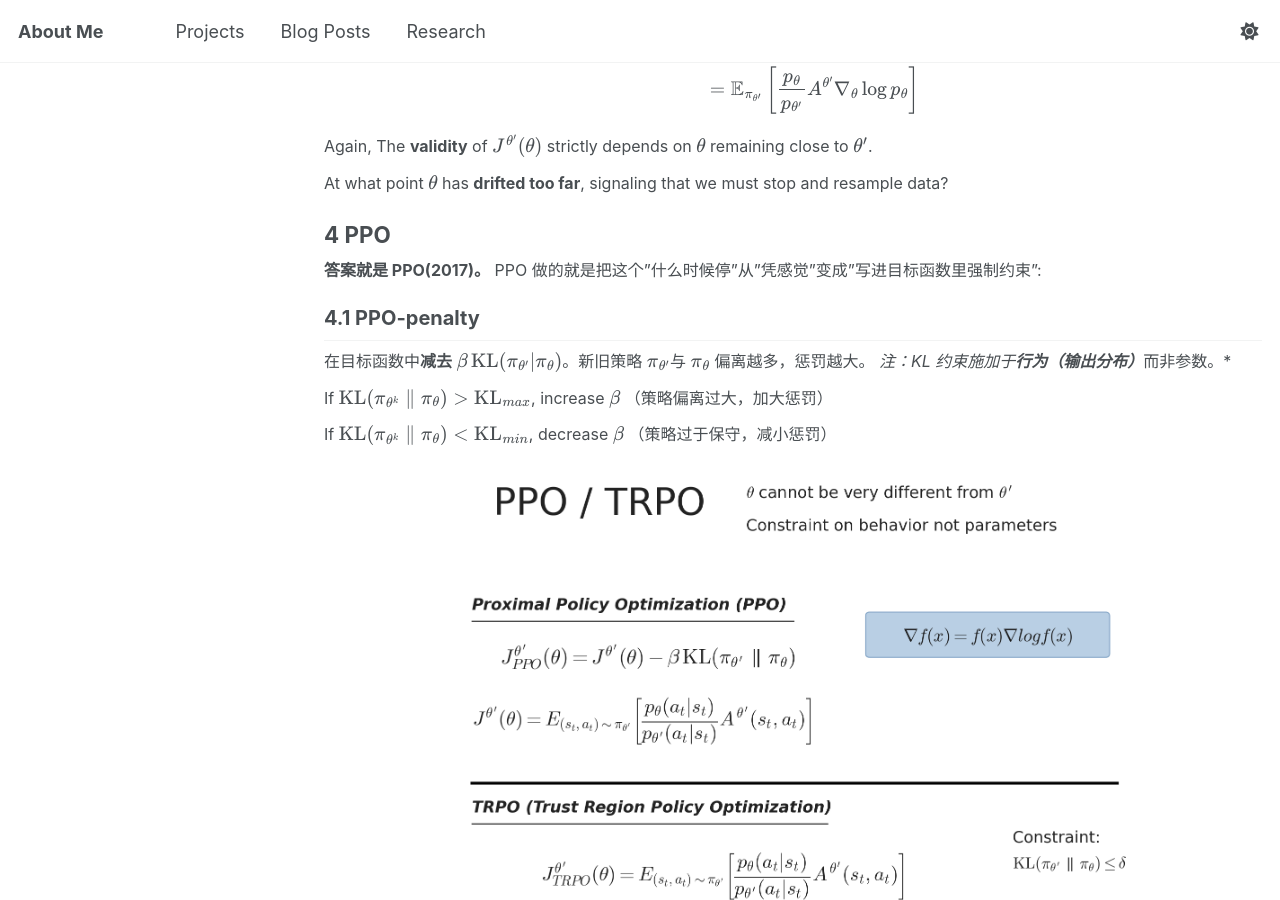
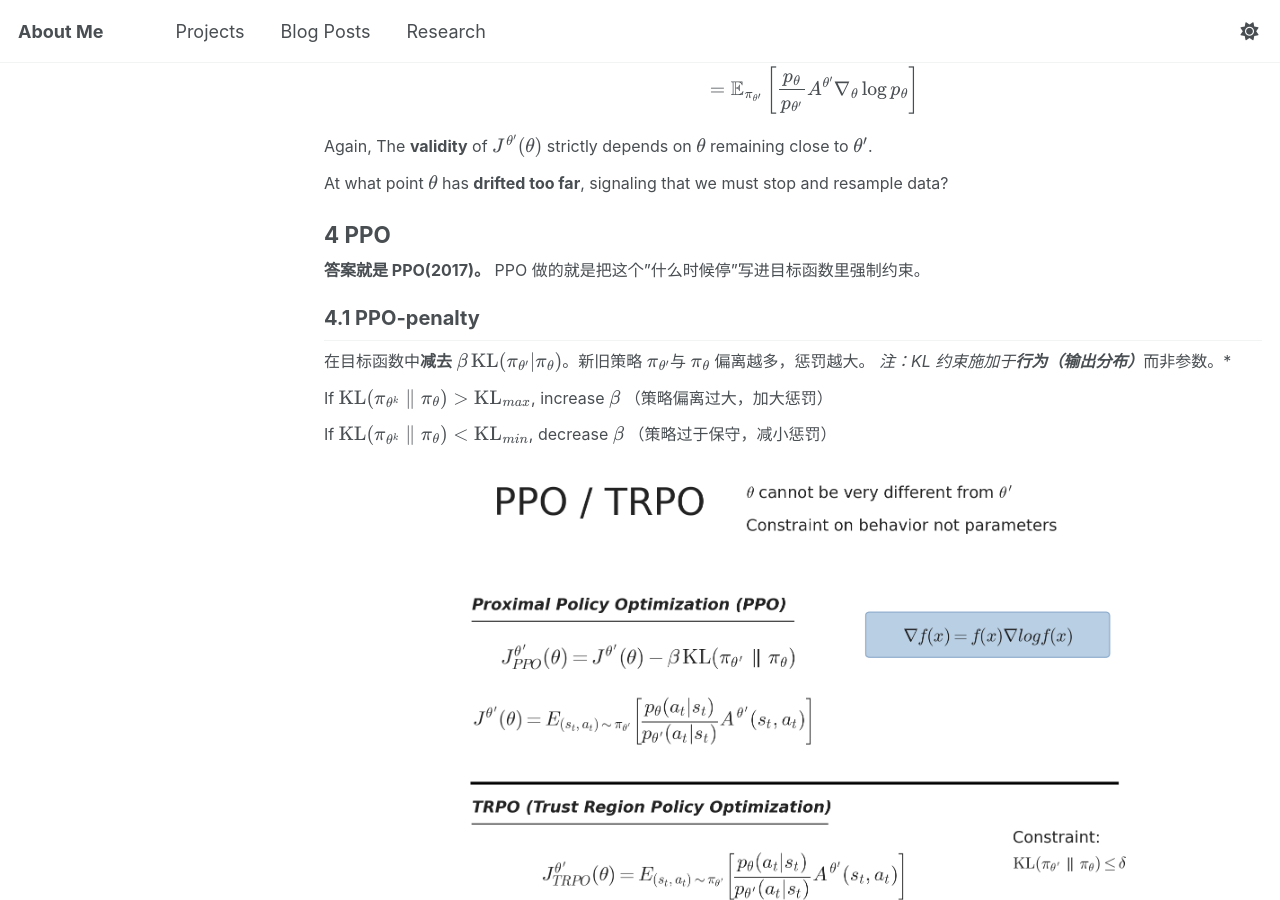
Before and after one commit to hanntian/hanntian.github.io, a Jekyll site: the page built from _posts/2024-10-05-blog-post-ppo.md, in a window 1280 px wide and 900 px high, scrolled down 3147 px. Built offline with Jekyll 4.4.1, drawn with Linux system fonts in a browser that asks for light colours; a script bundle is joined from its source files by our own code; library files that are not in the unit come from our copies.

Commit message:
update ppo

```diff
--- a/_posts/2024-10-05-blog-post-ppo.md
+++ b/_posts/2024-10-05-blog-post-ppo.md
@@ -78,7 +78,7 @@ At what point **$\theta$** has **drifted too far**, signaling that we must stop
 
 # 4 PPO
 
-**答案就是 PPO(2017)。** PPO 做的就是把这个"什么时候停"从"凭感觉"变成"写进目标函数里强制约束":
+**答案就是 PPO(2017)。** PPO 做的就是把这个"什么时候停"写进目标函数里强制约束。
 
 ## 4.1 **PPO-penalty**
 
```
